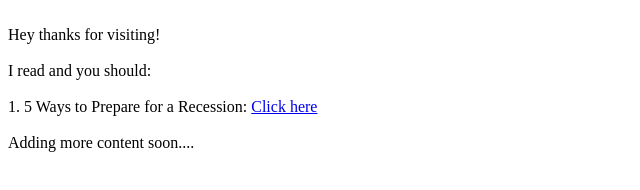
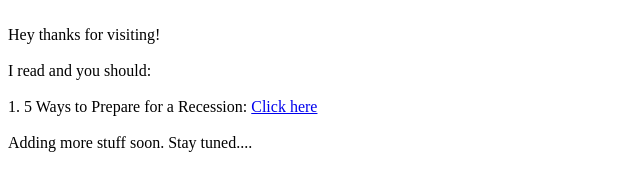
Before and after one commit to devalhoney103/devalhoney103.github.io, a plain HTML site: page index.html in a window 1280 px wide. Shown: the full height of the page, 0-640 px from the left. Drawn offline with Linux system fonts and the light colour scheme.

Commit message:
Update index.html

```diff
--- a/index.html
+++ b/index.html
@@ -2,5 +2,5 @@
 <BR> Hey thanks for visiting! </BR>
 <BR> I read and you should: </BR>
 <BR> 1. 5 Ways to Prepare for a Recession: <a href="https://www.equifax.com/personal/education/personal-finance/five-ways-to-prepare-for-a-recession/"> Click here </a> </BR>
-<BR> Adding more content soon.... </BR>
+<BR> Adding more stuff soon. Stay tuned.... </BR>
 </html>
```
